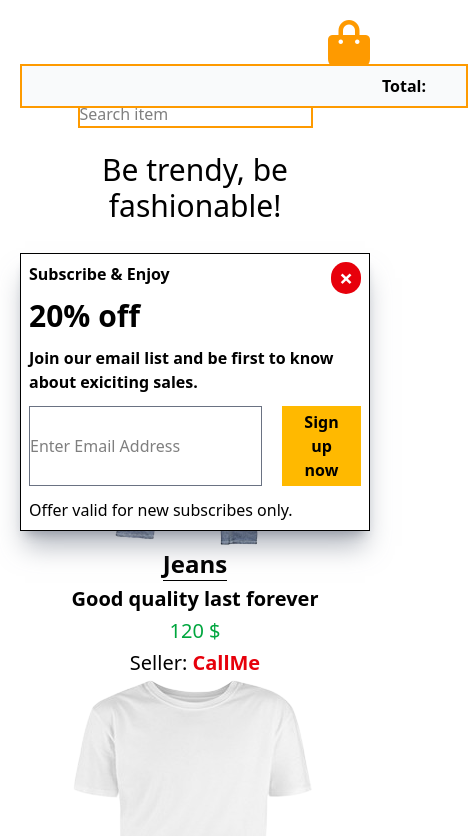
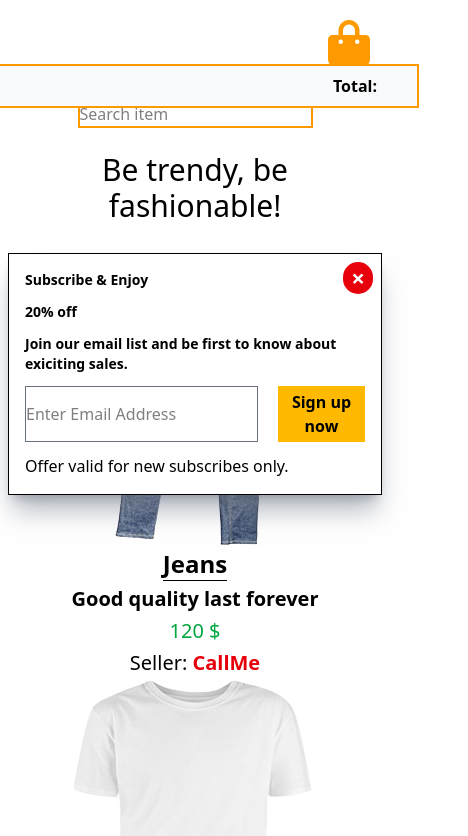
Before and after one commit to xandrei08/OnlineStore-PoC-2025, a website with bundled scripts: page index.html in a window 390 px wide. Both pictures are taken after a click on the icon 349 px from the left and 44 px from the top of the page. Shown: the top 836 px of the page, 468 px wide, since content can reach past the window. Built offline with nearby package versions, Linux system fonts and the light colour scheme.

Commit message:
Newsletter & basket items responsive on mobile - update

```diff
--- a/index.html
+++ b/index.html
@@ -11,8 +11,10 @@
     ></script>
   </head>
   <body>
-    <main class="flex flex-col w-full py-5 px-5 sm:px-10 xl:px-24 gap-8">
-      <nav class="flex flex-row justify-end relative">
+    <main
+      class="flex flex-col w-full items-center py-5 px-5 sm:px-10 xl:px-24 gap-8"
+    >
+      <nav class="flex flex-row w-full justify-end relative">
         <i
           class="fa-solid fa-bag-shopping text-5xl text-amber-500 cursor-pointer"
         ></i>
@@ -58,8 +60,8 @@
           ></div>
         </div>
       </section>
+      <div class="subscribe fixed w-fit flex justify-center top-[30vh]"></div>
     </main>
-    <div class="subscribe fixed w-full flex justify-center top-[30vh]"></div>
     <script type="module" src="app.js"></script>
   </body>
 </html>
--- a/scripts/susbsribe.js
+++ b/scripts/susbsribe.js
@@ -3,11 +3,11 @@ const subContainer = document.querySelector(".subscribe");
 export function subscribe() {
   subContainer.innerHTML = `
   <div
-        class="subscribe-content w-fit xs:p-2 sm:p-4 md:p-8 xs:mx-5 bg-white border-1  flex flex-col gap-3 shadow-gray-500/50 shadow-xl relative"
+        class="subscribe-content w-fit mx-2 p-4 bg-white border-1  flex flex-col gap-3 shadow-gray-500/50 shadow-xl relative"
       >
-        <h2 class="font-bold">Subscribe & Enjoy</h2>
-        <h3 class="font-bold text-3xl">20% off</h3>
-        <p class="font-bold">
+        <h2 class="font-bold xs:text-sm">Subscribe & Enjoy</h2>
+        <h3 class="font-bold text-3xl xs:text-sm">20% off</h3>
+        <p class="font-bold xs:text-sm">
           Join our email list and be first to know about exiciting sales.
         </p>
         <div class="flex flex-row gap-5">
```
Also changed, not shown: src/output.css.
